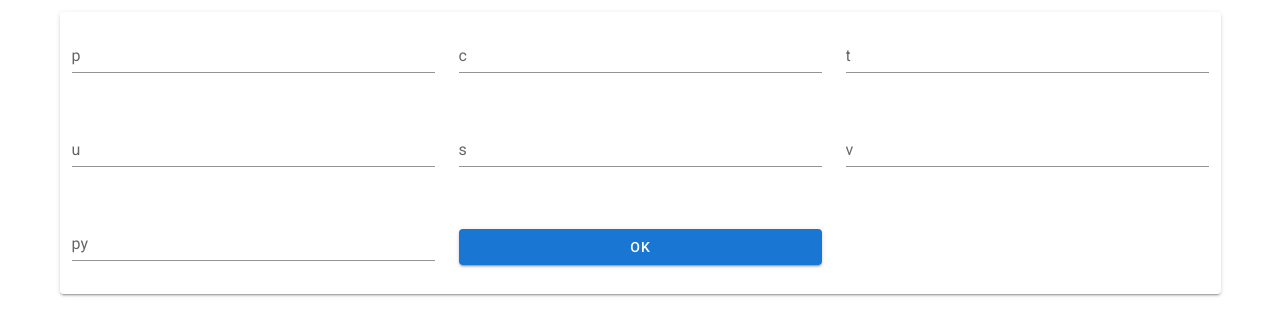
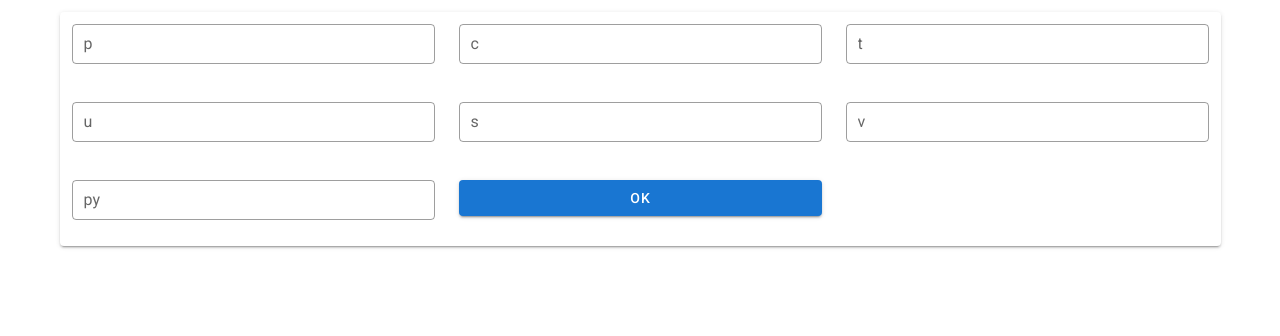
Before and after one commit to vsezol/sekstan-app, a Vue app: page /location/new-point in a window 1280 px wide. Shown: the top 336 px of the page. Built offline with nearby package versions, Linux system fonts and the light colour scheme.

Commit message:
checked list info

```diff
--- a/src/components/PlanetItem.vue
+++ b/src/components/PlanetItem.vue
@@ -1,14 +1,18 @@
 <template>
-  <v-list-item link>
+  <v-list-item link style="background: #F5F5F5">
     <v-list-item-icon>
       <v-icon v-if="type === 'star' || name === 'sun'" color="yellow"
         >mdi-star</v-icon
       >
       <v-icon v-else color="primary">mdi-moon-full</v-icon>
     </v-list-item-icon>
-    <v-list-item-title class="font-weight-bold text-h6">
-      {{ name }}
-    </v-list-item-title>
+    <v-list-item-content>
+      <v-list-item-title class="font-weight-bold text-h6">
+        {{ name }}
+      </v-list-item-title>
+      <span v-if="calc">h = {{ calc }}</span>
+      <span v-else>Нет данных</span>
+    </v-list-item-content>
   </v-list-item>
 </template>
 
@@ -16,7 +20,8 @@
 export default {
   props: {
     name: [String, Number],
-    type: String
+    type: String,
+    calc: [Number, null]
   }
 }
 </script>
--- a/src/pages/location/CheckPlanets.vue
+++ b/src/pages/location/CheckPlanets.vue
@@ -5,6 +5,7 @@
         cols="3"
         v-for="({ name, iconSrc, checked }, i) in planets"
         :key="i"
+        class="border"
       >
         <check-planet
           :iconSrc="iconSrc"
--- a/src/pages/location/CheckedList.vue
+++ b/src/pages/location/CheckedList.vue
@@ -1,19 +1,26 @@
 <template>
-  <v-card>
+  <v-card class="pa-2 pb-4">
     <v-list rounded>
       <planet-item
         v-for="(planet, i) in onlyChecked.planets"
         :key="i + '-planet'"
         type="planet"
         :name="planet.name"
+        :calc="22"
       />
       <planet-item
         v-for="(star, i) in onlyChecked.stars"
         :key="i + '-star'"
         type="star"
         :name="star"
+        :calc="null"
       />
     </v-list>
+    <router-link tag="div" :to="'#'" class="mt-2">
+      <v-btn color="primary" width="100%">
+        Расчитать место
+      </v-btn>
+    </router-link>
   </v-card>
 </template>
 
--- a/src/pages/location/NewPoint.vue
+++ b/src/pages/location/NewPoint.vue
@@ -3,56 +3,70 @@
     <v-form>
       <v-container>
         <v-row>
-          <v-col cols="6" md="4">
+          <v-col cols="6" md="4" class="pb-0">
             <v-text-field
+              dense
+              outlined
               :value="vars.p"
               @input="inputHandler('p', $event)"
               label="p"
             />
           </v-col>
-          <v-col cols="6" md="4">
+          <v-col cols="6" md="4" class="pb-0">
             <v-text-field
+              dense
+              outlined
               :value="vars.c"
               @input="inputHandler('c', $event)"
               label="c"
             />
           </v-col>
-          <v-col cols="6" md="4">
+          <v-col cols="6" md="4" class="pb-0">
             <v-text-field
+              dense
+              outlined
               :value="vars.t"
               @input="inputHandler('t', $event)"
               label="t"
             />
           </v-col>
-          <v-col cols="6" md="4">
+          <v-col cols="6" md="4" class="pb-0">
             <v-text-field
+              dense
+              outlined
               :value="vars.u"
               @input="inputHandler('u', $event)"
               label="u"
             />
           </v-col>
-          <v-col cols="6" md="4">
+          <v-col cols="6" md="4" class="pb-0">
             <v-text-field
+              dense
+              outlined
               :value="vars.s"
               @input="inputHandler('s', $event)"
               label="s"
             />
           </v-col>
-          <v-col cols="6" md="4">
+          <v-col cols="6" md="4" class="pb-0">
             <v-text-field
+              dense
+              outlined
               :value="vars.v"
               @input="inputHandler('v', $event)"
               label="v"
             />
           </v-col>
-          <v-col cols="6" md="4">
+          <v-col cols="6" md="4" class="pb-0">
             <v-text-field
+              dense
+              outlined
               :value="vars.py"
               @input="inputHandler('py', $event)"
               label="py"
             />
           </v-col>
-          <v-col cols="6" md="4" class="d-flex align-center">
+          <v-col cols="6" md="4" class="pb-0">
             <v-btn width="100%" color="primary" @click="submit">ok</v-btn>
           </v-col>
         </v-row>
```
